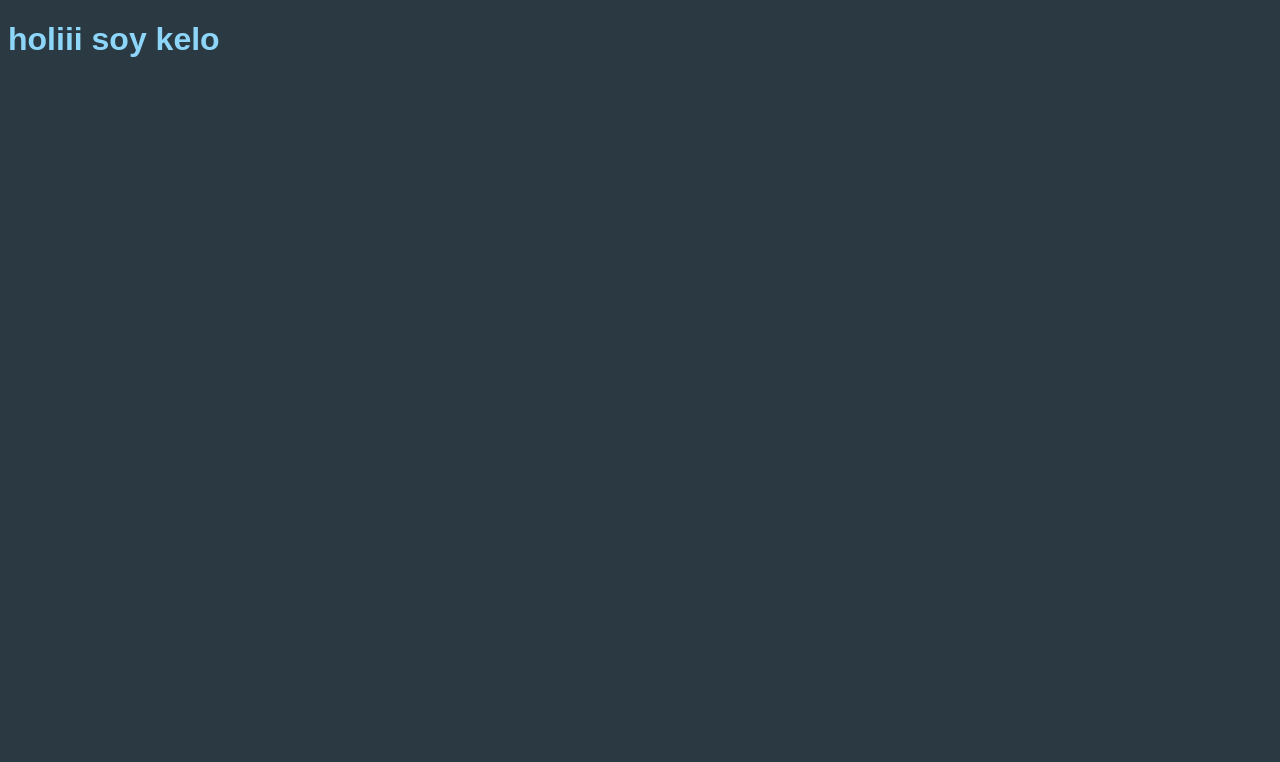
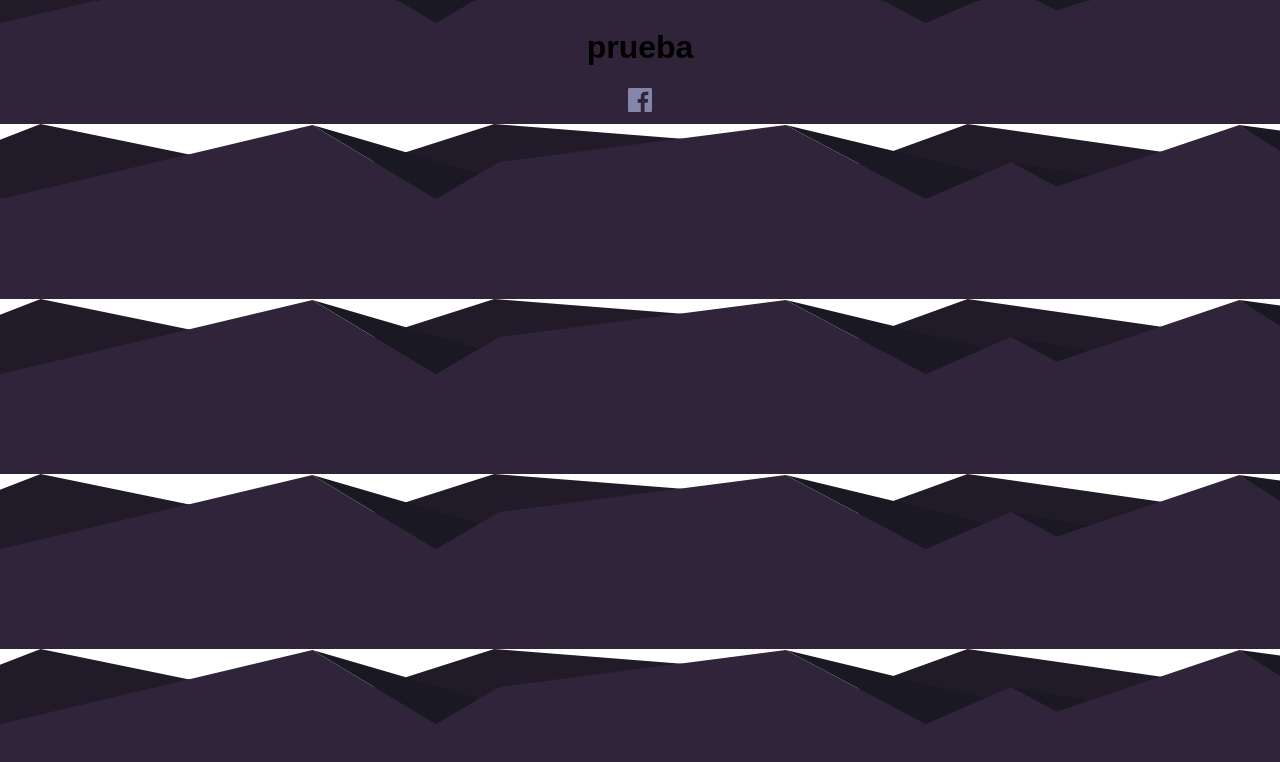
Before and after one commit to JohaOtalv/sprint1_deepening_counter, a website built with webpack: page src/index.html in a window 1280 px wide. Built offline with nearby package versions, Linux system fonts and the light colour scheme.

Commit message:
cambios en css

```diff
--- a/package.json
+++ b/package.json
@@ -6,7 +6,7 @@
   "scripts": {
     "dev": "webpack --mode development",
     "build": "webpack --mode production",
-    "start": "webpack serve --mode development --open"
+    "start": "webpack serve --mode development --open --port 3000"
   },
   "repository": {
     "type": "git",
@@ -26,8 +26,10 @@
     "@babel/preset-env": "^7.20.2",
     "babel-loader": "^9.1.0",
     "css-loader": "^6.7.3",
+    "file-loader": "^6.2.0",
     "html-loader": "^4.2.0",
     "html-webpack-plugin": "^5.5.0",
+    "image-webpack-loader": "^8.1.0",
     "mini": "^1.1.0",
     "mini-css-extract-plugin": "^2.7.2",
     "webpack": "^5.75.0",
--- a/src/index.html
+++ b/src/index.html
@@ -9,7 +9,7 @@
 </head>
 
 <body>
-    <h1>holiii soy kelo</h1>
+    <h1></h1>
     <div id="app"></div>
 </body>
 
--- a/src/index.js
+++ b/src/index.js
@@ -1,8 +1,24 @@
 import style from "./style.css";
+import logo from "./assets/pattern-hills.svg";
+import gen from "./assets/icon-facebook.svg"
 
 const arr = [1, 2, 3],
     codeESNext = () => console.log(...arr);
 console.log("hola webpack");
 codeESNext();
 
-alert("holi")
+// document.getElementById("app").innerHTML = `<img src="${logo}" alt="Webpack">`;
+const d = document,
+    $app = d.getElementById("app"),
+    $h1 = d.createElement("h1"),
+    $logo = d.createElement("img"),
+    $img = d.createElement("img");
+
+$h1.textContent = "prueba";
+$logo.src = logo;
+$logo.classList.add("icon");
+$img.src = gen;
+
+$app.appendChild($h1);
+// $app.appendChild($logo);
+$app.appendChild($img);
--- a/src/style.css
+++ b/src/style.css
@@ -1,7 +1,26 @@
 html {
     box-sizing: border-box;
     font-family: sans-serif;
-    font-size: 16x;
-    background-color: #2b3a42;
-    color: #8dd6f9;
+    font-size: 16px;
 }
+
+body {
+    background-image: URL("./assets/pattern-hills.svg");
+    background-position: bottom;
+    background-size: cover;
+    /* background-color: blue; */
+    display: flex;
+    justify-content: center;
+    align-items: center;
+    text-align: center;
+
+}
+
+img {
+    max-width: 100%;
+    height: auto;
+}
+
+.icon {
+    max-width: 4rem;
+}
--- a/webpack.config.js
+++ b/webpack.config.js
@@ -1,5 +1,6 @@
 const HtmlWebpackPlugin = require("html-webpack-plugin"),
     MiniCssExtractPlugin = require("mini-css-extract-plugin");
+const { loader } = require("mini-css-extract-plugin");
 module.exports = {
     module: {
         rules: [
@@ -23,7 +24,23 @@ module.exports = {
             },
             {
                 test: /\.css$/i,
-                use: [MiniCssExtractPlugin.loader, "css-loader"],
+                use: [
+                    {
+                        loader: MiniCssExtractPlugin.loader,
+                        options: {
+                            publicPath: "./",
+                        },
+                    },
+                    "css-loader",
+                ],
+            },
+            {
+                test: /\.(jpe?g|png|gif|svg|webp)$/i,
+                use: ["file-loader?name=assets/[name].[ext]", "image-webpack-loader"],
+            },
+            {
+                test: /\.(woff)$/i,
+                use: ["file-loader?name=assets/[name].[ext]"],
             },
         ],
     },
```
Also changed, not shown: src/assets/bg-stars.svg (renamed from src/asets/bg-stars.svg), src/assets/icon-facebook.svg (renamed from src/asets/icon-facebook.svg), src/assets/icon-instagram.svg (renamed from src/asets/icon-instagram.svg), src/assets/icon-pinterest.svg (renamed from src/asets/icon-pinterest.svg), src/assets/pattern-hills.svg (renamed from src/asets/pattern-hills.svg), 1 other file.
